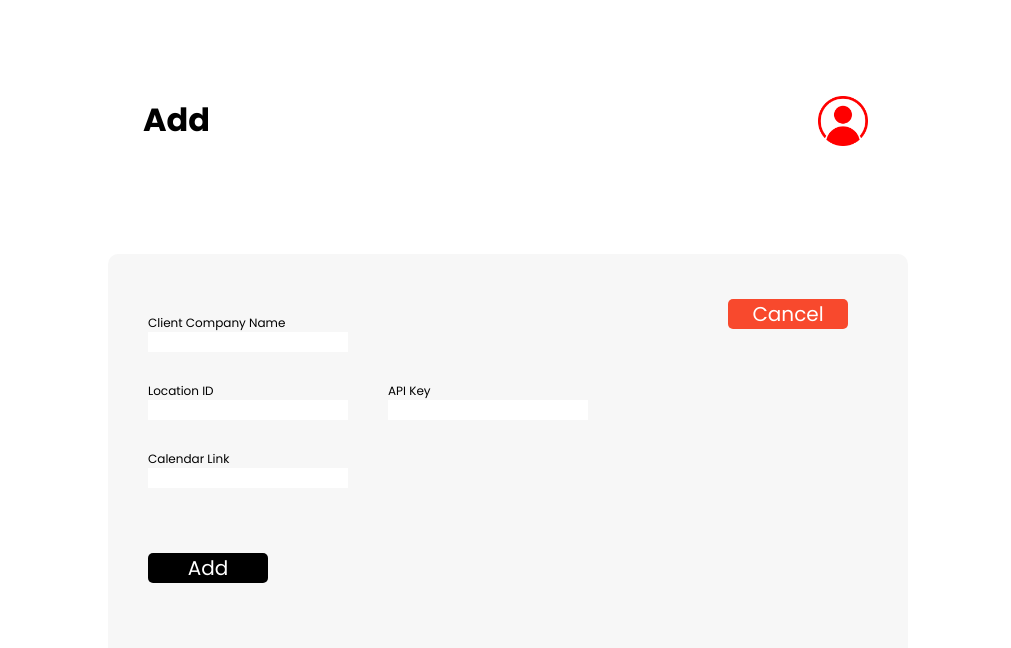
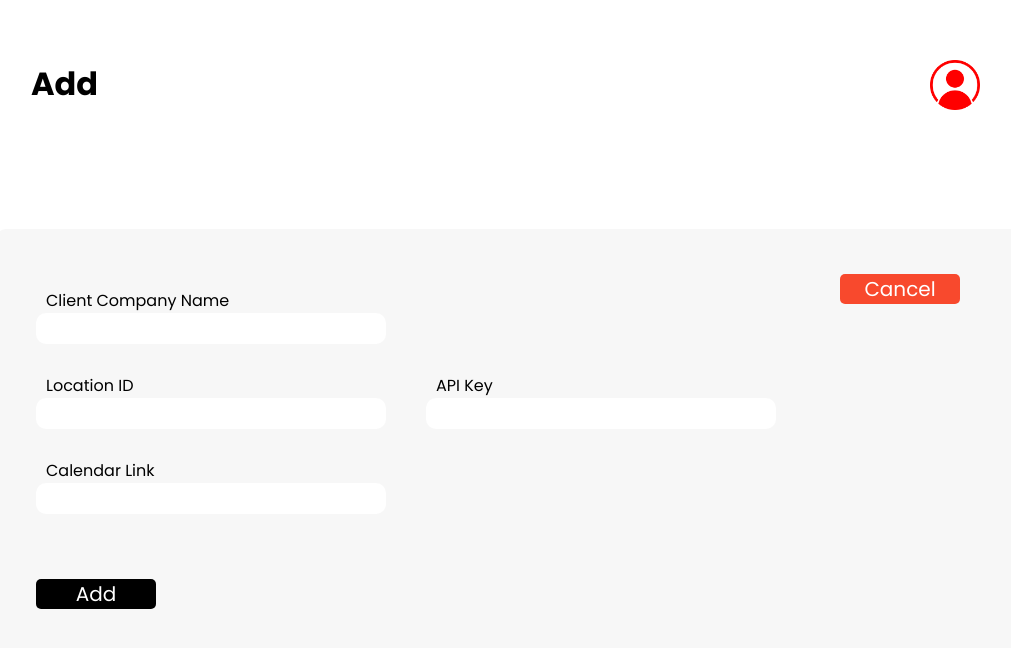
Before and after one commit to DaaS-GoVanilla/Frontend, a React (Vite) app: page /addclient in a window 1280 px wide. Shown: the top 648 px of the page, without its empty margins (132-1143 px from the left). Built offline with nearby package versions, Linux system fonts and the light colour scheme.

Commit message:
fixed frontend bug

```diff
--- a/src/pages/addclient.css
+++ b/src/pages/addclient.css
@@ -1,8 +1,8 @@
 .add-details {
     display: grid;
     justify-content: center;
-    align-items: center;
-    min-height: 100vh;
+    /* align-items: center; */
+    height: 100vh;
     background: #fff;
 }
 
@@ -15,40 +15,46 @@
 .add-details .wrapper {
     position: relative;
     margin-top: 30px;
-    margin-bottom: 30px;
-    width: 800px;
-    height: 480px;
+    margin-bottom: 10vh;
+    width: 80vw;
+    /* height: 480px; */
     background: #f7f7f7;
     color: #000;
     border-radius: 10px;
     padding: 30px 40px;
     font-family: 'Poppins', sans-serif;
-    font-size: 12px;
+    font-size: 16px;
 }
 
-.add-details input {
-    background-color: #fff;
-    border: none;
-    color: #000;
+.add-details p {
+    margin-left: 10px;
 }
 
 .add-details .input-box-first {
     margin-top: 30px;
     margin-bottom: 30px;
+}
 
-
+.add-details input {
+    background: #fff;
+    border: none;
+    outline: none;
+    border-radius: 10px;
+    font-size: 14px;
+    color: #000000;
+    padding: 5px 10px;
 }
 
 .add-details .input-box-first input {
-    width: 200px
+    width: 350px
 }
 
 .add-details .input-box-second input {
-    width: 200px
+    width: 350px
 }
 
 .add-details .input-box-third input {
-    width: 200px
+    width: 350px
 }
 
 .add-details .input-box-third {
```
